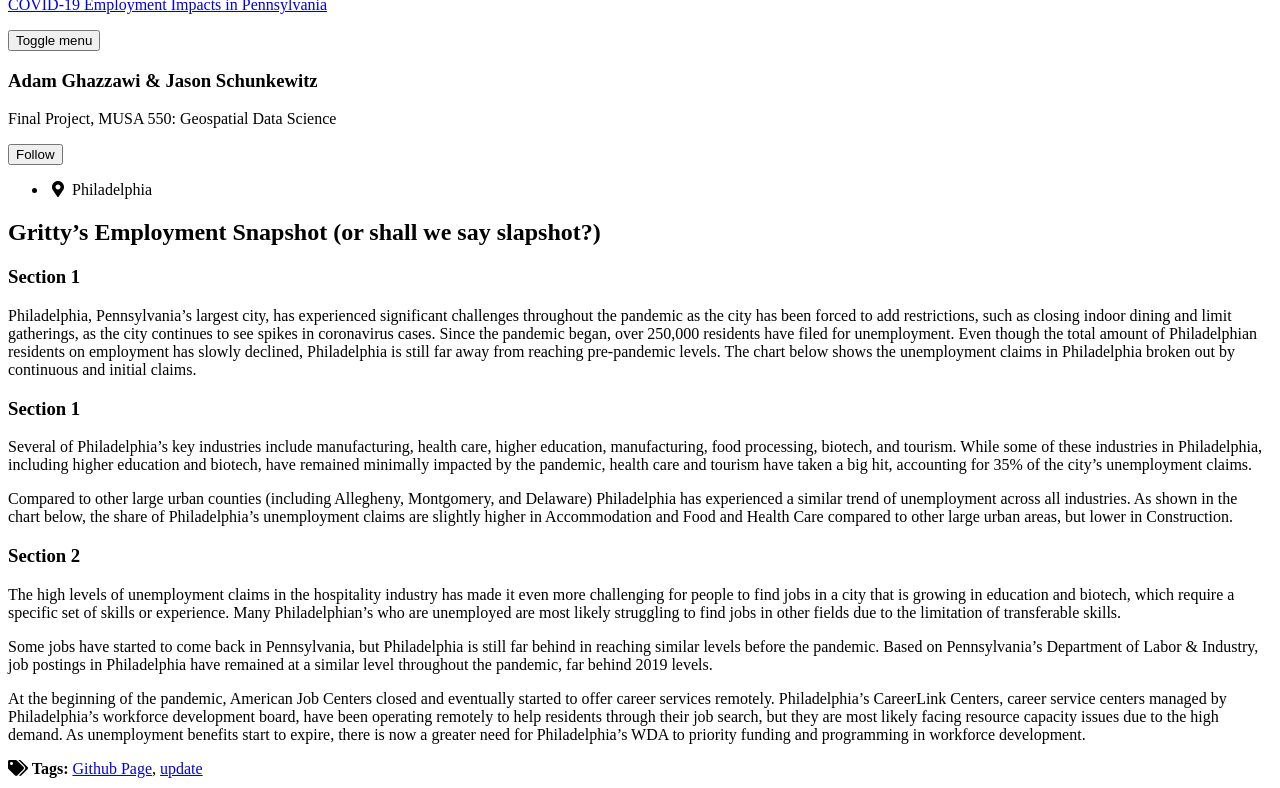
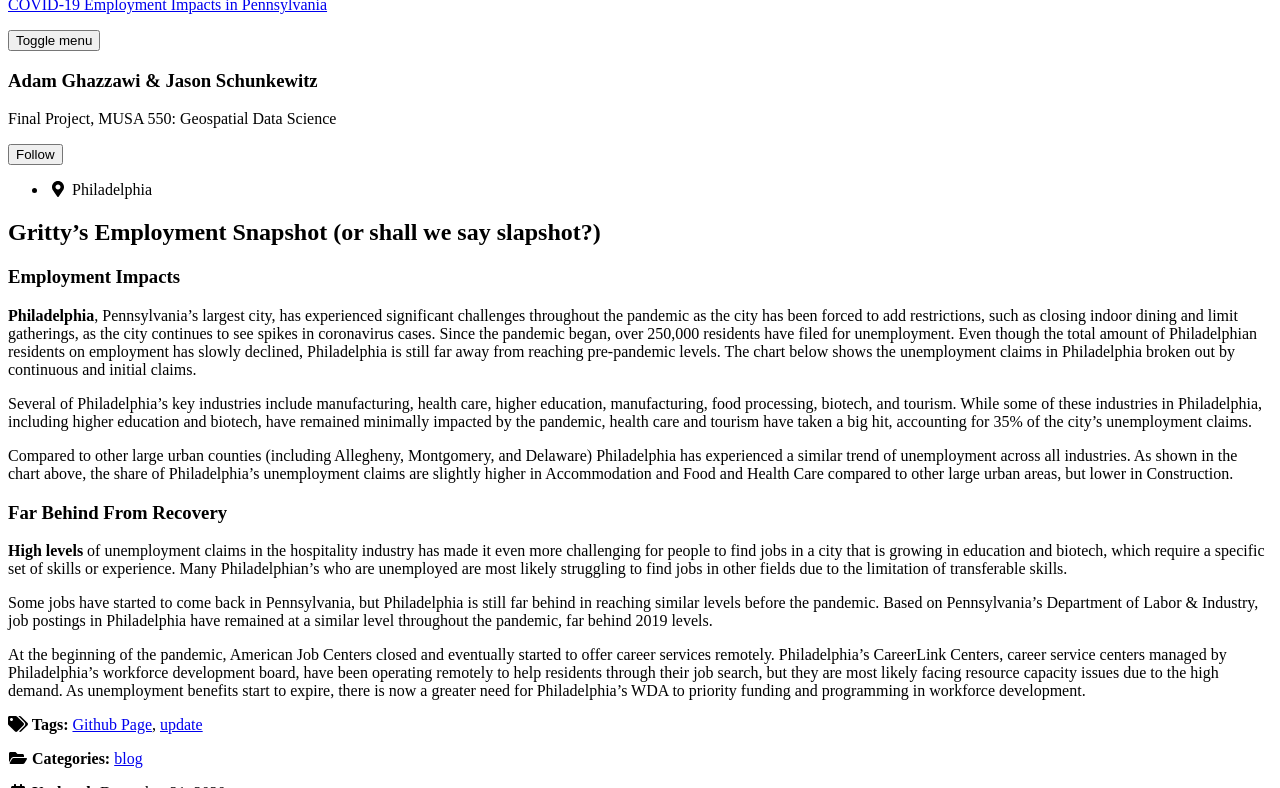
Before and after one commit to amghazzawi/PAemployment, a Jekyll site: the page built from _posts/2019-04-13-folium-charts.md, in a window 1280 px wide and 900 px high, cut to the strip 112-900 px from the top of the window. Built offline with Jekyll 4.4.1, drawn with Linux system fonts in a browser that asks for light colours; cached includes are drawn as plain includes; nearby versions of some CDN libraries.

Commit message:
Update 2019-04-13-folium-charts.md

```diff
--- a/_posts/2019-04-13-folium-charts.md
+++ b/_posts/2019-04-13-folium-charts.md
@@ -15,21 +15,19 @@
   - update
 ---
 
-# Section 1
-Philadelphia, Pennsylvania’s largest city, has experienced significant challenges throughout the pandemic as the city has been forced to add restrictions, such as closing indoor dining and limit gatherings, as the city continues to see spikes in coronavirus cases.  Since the pandemic began, over 250,000 residents have filed for unemployment.   Even though the total amount of Philadelphian residents on employment has slowly declined, Philadelphia is still far away from reaching pre-pandemic levels.  The chart below shows the unemployment claims in Philadelphia broken out by continuous and initial claims.
+# Employment Impacts
+**Philadelphia**, Pennsylvania’s largest city, has experienced significant challenges throughout the pandemic as the city has been forced to add restrictions, such as closing indoor dining and limit gatherings, as the city continues to see spikes in coronavirus cases.  Since the pandemic began, over 250,000 residents have filed for unemployment.   Even though the total amount of Philadelphian residents on employment has slowly declined, Philadelphia is still far away from reaching pre-pandemic levels.  The chart below shows the unemployment claims in Philadelphia broken out by continuous and initial claims.
 
 <div id="hv-chart-1"></div>
 
-# Section 1
 Several of Philadelphia’s key industries include manufacturing, health care, higher education, manufacturing, food processing, biotech, and tourism.  While some of these industries in Philadelphia, including higher education and biotech, have remained minimally impacted by the pandemic, health care and tourism have taken a big hit, accounting for 35% of the city’s unemployment claims.
 
 <div id="hv-chart-3"></div>
 
-Compared to other large urban counties (including Allegheny, Montgomery, and Delaware) Philadelphia has experienced a similar trend of unemployment across all industries. As shown in the chart below, the share of Philadelphia’s unemployment claims are slightly higher in Accommodation and Food and Health Care compared to other large urban areas, but lower in Construction.
+Compared to other large urban counties (including Allegheny, Montgomery, and Delaware) Philadelphia has experienced a similar trend of unemployment across all industries. As shown in the chart above, the share of Philadelphia’s unemployment claims are slightly higher in Accommodation and Food and Health Care compared to other large urban areas, but lower in Construction.
 
-# Section 2
-
-The high levels of unemployment claims in the hospitality industry has made it even more challenging for people to find jobs in a city that is growing in education and biotech, which require a specific set of skills or experience. Many Philadelphian’s who are unemployed are most likely struggling to find jobs in other fields due to the limitation of transferable skills.
+# Far Behind From Recovery
+**High levels** of unemployment claims in the hospitality industry has made it even more challenging for people to find jobs in a city that is growing in education and biotech, which require a specific set of skills or experience. Many Philadelphian’s who are unemployed are most likely struggling to find jobs in other fields due to the limitation of transferable skills.
 
 Some jobs have started to come back in Pennsylvania, but Philadelphia is still far behind in reaching similar levels before the pandemic.   Based on Pennsylvania’s Department of Labor & Industry, job postings in Philadelphia have remained at a similar level throughout the pandemic, far behind 2019 levels.
 
```
